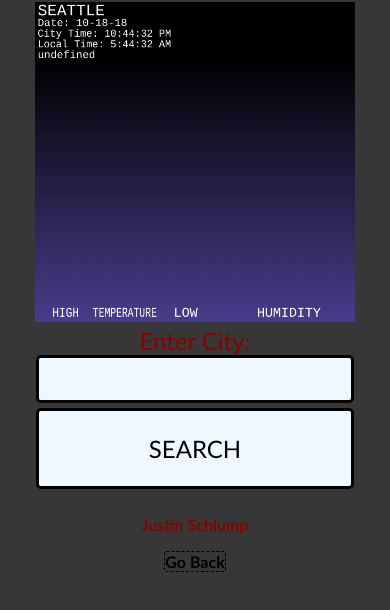
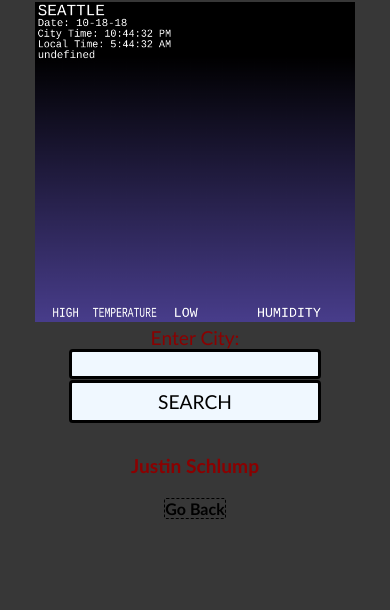
Before and after one commit to nak1411/nakweather, a website built with webpack: page src/index.html in a window 390 px wide. Shown: the part 78-688 px from the top of the page. Built offline with nearby package versions, Linux system fonts and the light colour scheme; no server answers.

Commit message:
Responsive tweaks

```diff
--- a/src/sass/main.scss
+++ b/src/sass/main.scss
@@ -40,7 +40,7 @@ body {
 
   #title {
     color: color(secondary);
-    font-size: 3em;
+    font-size: 5em;
     text-decoration: underline black dashed;
 
     @include desktop {
@@ -71,56 +71,55 @@ body {
 
   #city-form {
     justify-content: center;
-    margin-top: .5em;
+    margin-top: .3em;
     font-size: 2em;
     color: color(secondary);
 
     @include desktop {
-      margin-top: .3em;
-      font-size: 2em;
+      margin-top: .1em;
+      font-size: 1.2em;
     }
 
     @include medium {
       display: grid;
       margin-top: .1em;
-      font-size: 1.5em;
+      font-size: 1.2em;
     }
 
     #city-field {
       outline: none;
       vertical-align: middle;
-      padding: 1em;
+      padding: .3em;
       background-color: color(background);
       border: black solid;
-      border-radius: .5em;
+      border-radius: .2em;
 
       @include desktop {
-        padding: .5em;
+        padding: .1em;
         border-radius: .2em;
       }
 
       @include medium {
-        padding: .3em;
-        border-radius: .2em;
+        padding: .05em;
       }
     }
 
     #city-search {
       outline: none;
       vertical-align: middle;
-      padding: 1em;
+      padding: .3em;
       background-color: color(background);
       border: black solid;
-      border-radius: .5em;
+      border-radius: .2em;
 
       @include desktop {
-        padding: .5em;
+        padding: .1em;
         border-radius: .2em;
       }
 
       @include medium {
-        margin-top: .2em;
-        padding: 1em;
+        margin-top: .05em;
+        padding: .4em;
       }
     }
 
@@ -137,11 +136,11 @@ body {
     color: color(secondary);
 
     @include desktop {
-      font-size: 1em;
+      font-size: 1.2em;
     }
 
     @include small {
-      font-size: .8em;
+      font-size: 1em;
     }
   }
 
@@ -158,7 +157,7 @@ body {
     }
 
     @include small {
-      font-size: .5em;
+      font-size: .8em;
     }
   }
 }
```
Also changed, not shown: dist/main.css.
